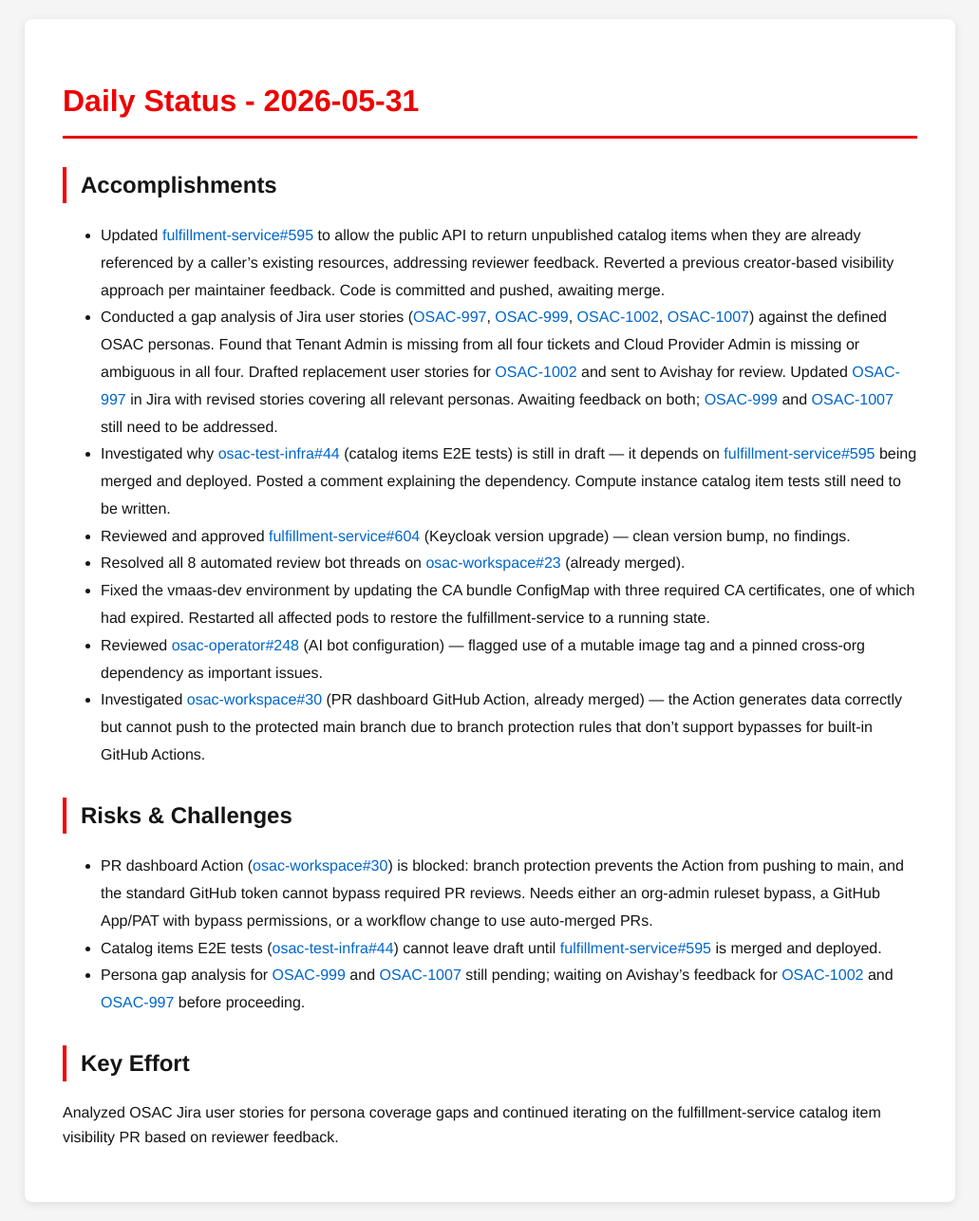
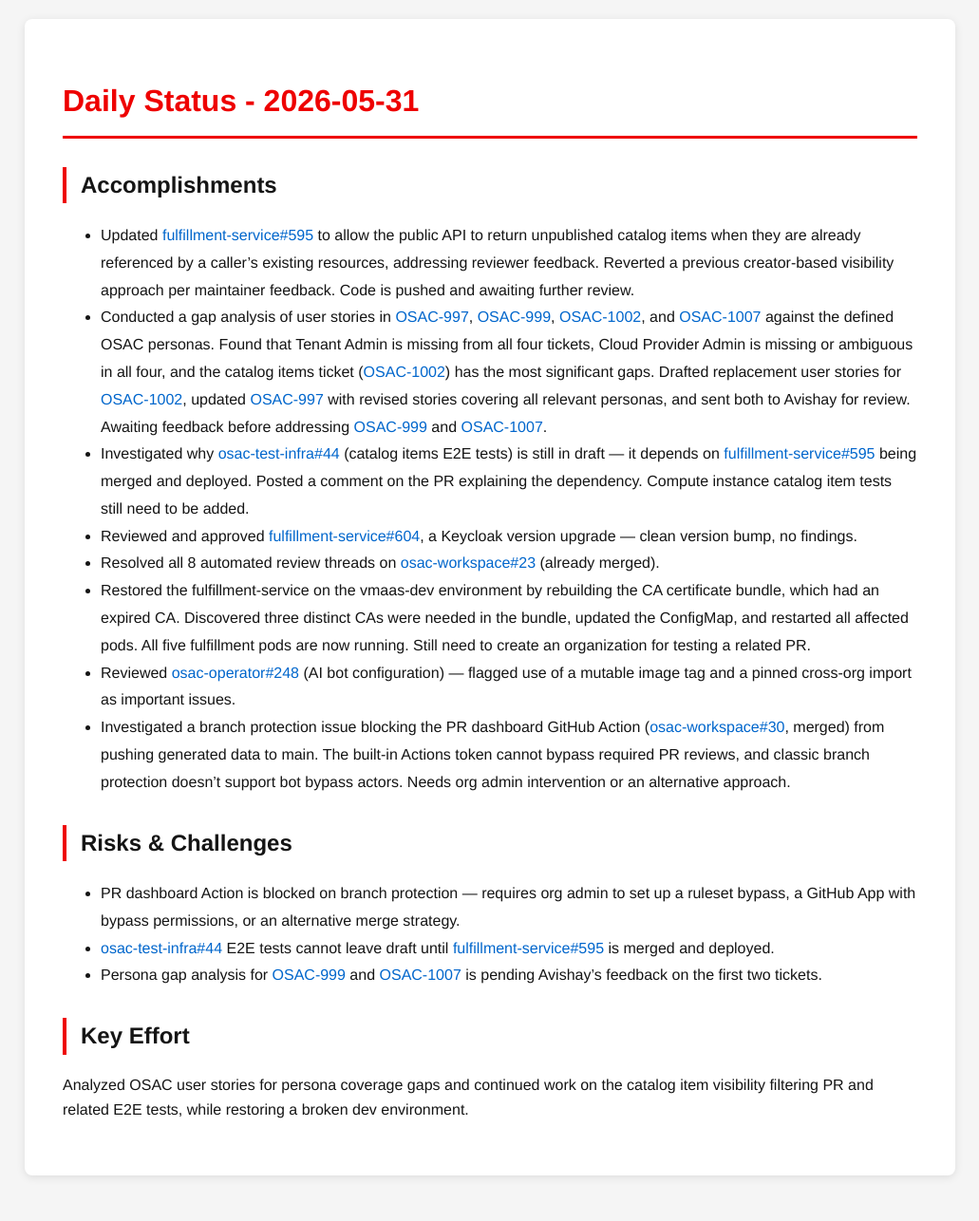
Before and after one commit to tzvatot/daily-status, a Jekyll site: the page built from 2026-05-31.md, in a window 1280 px wide. Shown: the whole page at 95% size, without its empty margins (124-1155 px from the left). Built offline with Jekyll 4.4.1, drawn with Linux system fonts in a browser that asks for light colours; after the commit the page ends 1258 px from its top, so only the background shows below that.

Commit message:
Daily status update - 2026-05-31

```diff
--- a/2026-05-31.md
+++ b/2026-05-31.md
@@ -7,19 +7,19 @@
 # Daily Status - 2026-05-31
 
 ## Accomplishments
-- Updated [fulfillment-service#595](https://github.com/osac-project/fulfillment-service/pull/595) to allow the public API to return unpublished catalog items when they are already referenced by a caller's existing resources, addressing reviewer feedback. Reverted a previous creator-based visibility approach per maintainer feedback. Code is committed and pushed, awaiting merge.
-- Conducted a gap analysis of Jira user stories ([OSAC-997](https://redhat.atlassian.net/browse/OSAC-997), [OSAC-999](https://redhat.atlassian.net/browse/OSAC-999), [OSAC-1002](https://redhat.atlassian.net/browse/OSAC-1002), [OSAC-1007](https://redhat.atlassian.net/browse/OSAC-1007)) against the defined OSAC personas. Found that Tenant Admin is missing from all four tickets and Cloud Provider Admin is missing or ambiguous in all four. Drafted replacement user stories for [OSAC-1002](https://redhat.atlassian.net/browse/OSAC-1002) and sent to Avishay for review. Updated [OSAC-997](https://redhat.atlassian.net/browse/OSAC-997) in Jira with revised stories covering all relevant personas. Awaiting feedback on both; [OSAC-999](https://redhat.atlassian.net/browse/OSAC-999) and [OSAC-1007](https://redhat.atlassian.net/browse/OSAC-1007) still need to be addressed.
-- Investigated why [osac-test-infra#44](https://github.com/osac-project/osac-test-infra/pull/44) (catalog items E2E tests) is still in draft — it depends on [fulfillment-service#595](https://github.com/osac-project/fulfillment-service/pull/595) being merged and deployed. Posted a comment explaining the dependency. Compute instance catalog item tests still need to be written.
-- Reviewed and approved [fulfillment-service#604](https://github.com/osac-project/fulfillment-service/pull/604) (Keycloak version upgrade) — clean version bump, no findings.
-- Resolved all 8 automated review bot threads on [osac-workspace#23](https://github.com/osac-project/osac-workspace/pull/23) (already merged).
-- Fixed the vmaas-dev environment by updating the CA bundle ConfigMap with three required CA certificates, one of which had expired. Restarted all affected pods to restore the fulfillment-service to a running state.
-- Reviewed [osac-operator#248](https://github.com/osac-project/osac-operator/pull/248) (AI bot configuration) — flagged use of a mutable image tag and a pinned cross-org dependency as important issues.
-- Investigated [osac-workspace#30](https://github.com/osac-project/osac-workspace/pull/30) (PR dashboard GitHub Action, already merged) — the Action generates data correctly but cannot push to the protected main branch due to branch protection rules that don't support bypasses for built-in GitHub Actions.
+- Updated [fulfillment-service#595](https://github.com/osac-project/fulfillment-service/pull/595) to allow the public API to return unpublished catalog items when they are already referenced by a caller's existing resources, addressing reviewer feedback. Reverted a previous creator-based visibility approach per maintainer feedback. Code is pushed and awaiting further review.
+- Conducted a gap analysis of user stories in [OSAC-997](https://redhat.atlassian.net/browse/OSAC-997), [OSAC-999](https://redhat.atlassian.net/browse/OSAC-999), [OSAC-1002](https://redhat.atlassian.net/browse/OSAC-1002), and [OSAC-1007](https://redhat.atlassian.net/browse/OSAC-1007) against the defined OSAC personas. Found that Tenant Admin is missing from all four tickets, Cloud Provider Admin is missing or ambiguous in all four, and the catalog items ticket ([OSAC-1002](https://redhat.atlassian.net/browse/OSAC-1002)) has the most significant gaps. Drafted replacement user stories for [OSAC-1002](https://redhat.atlassian.net/browse/OSAC-1002), updated [OSAC-997](https://redhat.atlassian.net/browse/OSAC-997) with revised stories covering all relevant personas, and sent both to Avishay for review. Awaiting feedback before addressing [OSAC-999](https://redhat.atlassian.net/browse/OSAC-999) and [OSAC-1007](https://redhat.atlassian.net/browse/OSAC-1007).
+- Investigated why [osac-test-infra#44](https://github.com/osac-project/osac-test-infra/pull/44) (catalog items E2E tests) is still in draft — it depends on [fulfillment-service#595](https://github.com/osac-project/fulfillment-service/pull/595) being merged and deployed. Posted a comment on the PR explaining the dependency. Compute instance catalog item tests still need to be added.
+- Reviewed and approved [fulfillment-service#604](https://github.com/osac-project/fulfillment-service/pull/604), a Keycloak version upgrade — clean version bump, no findings.
+- Resolved all 8 automated review threads on [osac-workspace#23](https://github.com/osac-project/osac-workspace/pull/23) (already merged).
+- Restored the fulfillment-service on the vmaas-dev environment by rebuilding the CA certificate bundle, which had an expired CA. Discovered three distinct CAs were needed in the bundle, updated the ConfigMap, and restarted all affected pods. All five fulfillment pods are now running. Still need to create an organization for testing a related PR.
+- Reviewed [osac-operator#248](https://github.com/osac-project/osac-operator/pull/248) (AI bot configuration) — flagged use of a mutable image tag and a pinned cross-org import as important issues.
+- Investigated a branch protection issue blocking the PR dashboard GitHub Action ([osac-workspace#30](https://github.com/osac-project/osac-workspace/pull/30), merged) from pushing generated data to main. The built-in Actions token cannot bypass required PR reviews, and classic branch protection doesn't support bot bypass actors. Needs org admin intervention or an alternative approach.
 
 ## Risks & Challenges
-- PR dashboard Action ([osac-workspace#30](https://github.com/osac-project/osac-workspace/pull/30)) is blocked: branch protection prevents the Action from pushing to main, and the standard GitHub token cannot bypass required PR reviews. Needs either an org-admin ruleset bypass, a GitHub App/PAT with bypass permissions, or a workflow change to use auto-merged PRs.
-- Catalog items E2E tests ([osac-test-infra#44](https://github.com/osac-project/osac-test-infra/pull/44)) cannot leave draft until [fulfillment-service#595](https://github.com/osac-project/fulfillment-service/pull/595) is merged and deployed.
-- Persona gap analysis for [OSAC-999](https://redhat.atlassian.net/browse/OSAC-999) and [OSAC-1007](https://redhat.atlassian.net/browse/OSAC-1007) still pending; waiting on Avishay's feedback for [OSAC-1002](https://redhat.atlassian.net/browse/OSAC-1002) and [OSAC-997](https://redhat.atlassian.net/browse/OSAC-997) before proceeding.
+- PR dashboard Action is blocked on branch protection — requires org admin to set up a ruleset bypass, a GitHub App with bypass permissions, or an alternative merge strategy.
+- [osac-test-infra#44](https://github.com/osac-project/osac-test-infra/pull/44) E2E tests cannot leave draft until [fulfillment-service#595](https://github.com/osac-project/fulfillment-service/pull/595) is merged and deployed.
+- Persona gap analysis for [OSAC-999](https://redhat.atlassian.net/browse/OSAC-999) and [OSAC-1007](https://redhat.atlassian.net/browse/OSAC-1007) is pending Avishay's feedback on the first two tickets.
 
 ## Key Effort
-Analyzed OSAC Jira user stories for persona coverage gaps and continued iterating on the fulfillment-service catalog item visibility PR based on reviewer feedback.
+Analyzed OSAC user stories for persona coverage gaps and continued work on the catalog item visibility filtering PR and related E2E tests, while restoring a broken dev environment.
```
